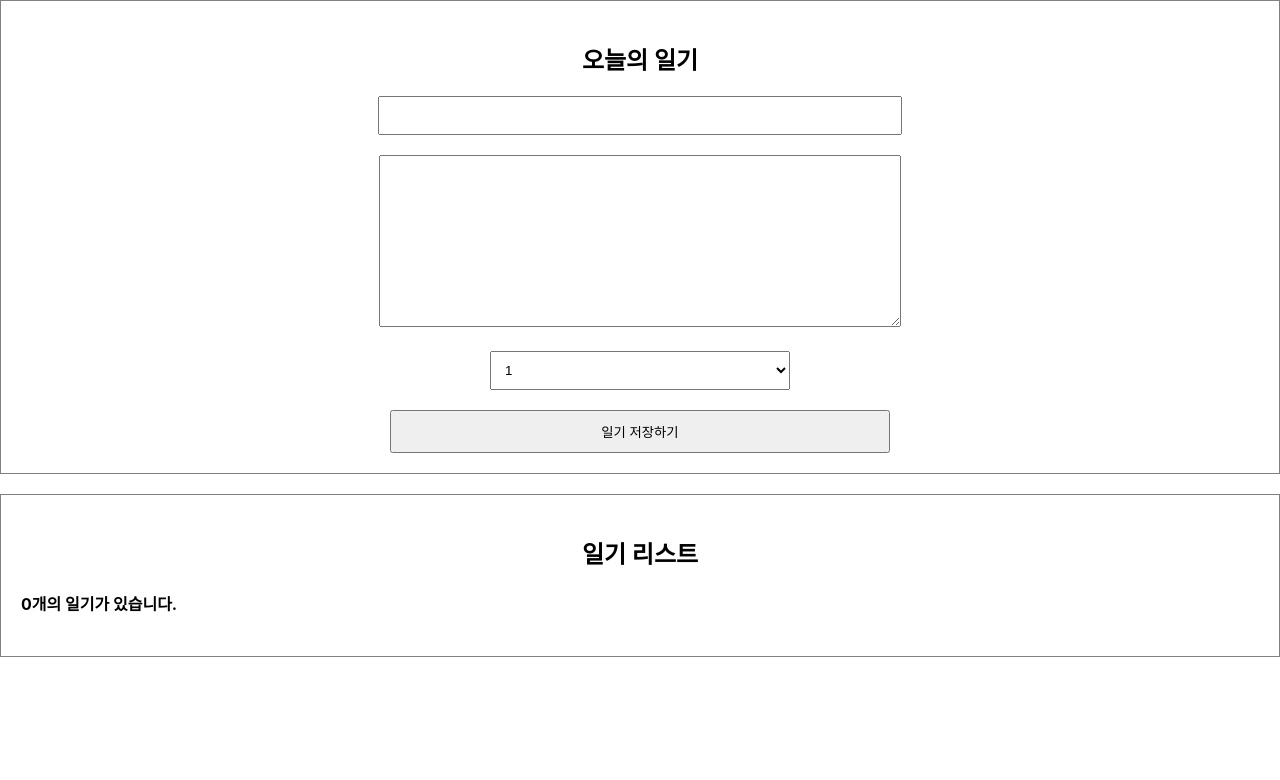
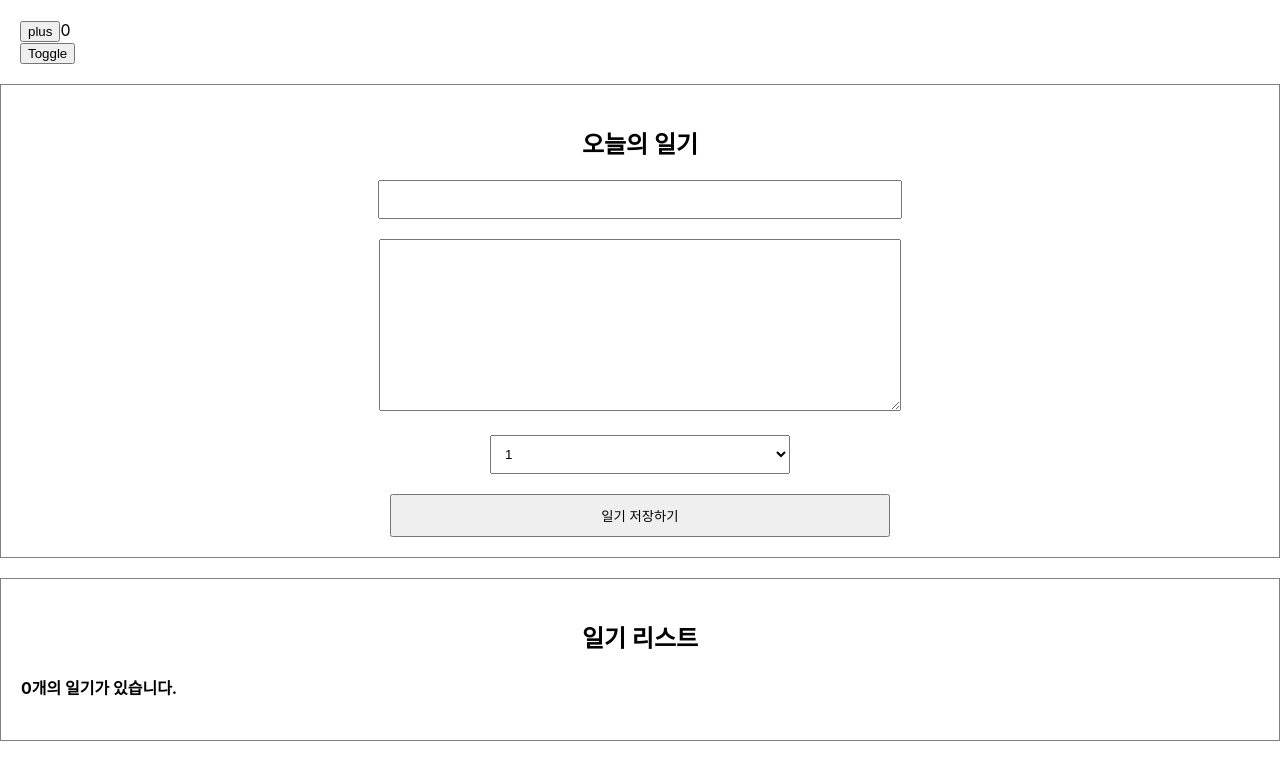
Before and after one commit to kkuyu/simple-diary, a React (Create React App) app: page / in a window 1280 px wide. Shown: the top 780 px of the page. Built offline with nearby package versions, Linux system fonts and the light colour scheme.

Commit message:
React Lifecycle 제어하기 - useEffect

```diff
--- a/src/App.js
+++ b/src/App.js
@@ -3,6 +3,7 @@ import { useRef, useState } from "react";
 import "./App.css";
 import DiaryEditor from "./DiaryEditor";
 import DiaryList from "./DiaryList";
+import Lifecycle from "./Lifecycle";
 
 function App() {
   const [data, setData] = useState([]);
@@ -39,6 +40,7 @@ function App() {
 
   return (
     <div className="App">
+      <Lifecycle />
       <DiaryEditor onCreate={onCreate} />
       <DiaryList list={data} onRemove={onRemove} onEdit={onEdit} />
     </div>
--- /dev/null
+++ b/src/Lifecycle.js
@@ -0,0 +1,50 @@
+import { useEffect, useState } from "react";
+
+const UnmountTest = () => {
+  useEffect(() => {
+    console.log("mount");
+    return () => {
+      console.log("unmount");
+    };
+  }, []);
+  return <span>UnmountTest</span>;
+};
+
+const Lifecycle = () => {
+  const [count, setCount] = useState(0);
+  const [isVisible, setIsVisible] = useState(false);
+
+  const toggleIsVisible = () => {
+    setIsVisible(!isVisible);
+  };
+
+  useEffect(() => {
+    console.log("mount!");
+  }, []);
+
+  useEffect(() => {
+    console.log("update!");
+  });
+
+  useEffect(() => {
+    console.log("count:", count);
+    if (count > 5) {
+      alert("count를 초기화합니다.");
+      setCount(0);
+    }
+  }, [count]);
+
+  return (
+    <div style={{ padding: 20 }}>
+      <button onClick={() => setCount(count + 1)}>plus</button>
+      <span>{count}</span>
+      <br />
+      <button type="button" onClick={toggleIsVisible}>
+        Toggle
+      </button>
+      {isVisible && <UnmountTest />}
+    </div>
+  );
+};
+
+export default Lifecycle;
--- a/src/index.js
+++ b/src/index.js
@@ -4,8 +4,4 @@ import "./index.css";
 import App from "./App";
 
 const root = ReactDOM.createRoot(document.getElementById("root"));
-root.render(
-  <React.StrictMode>
-    <App />
-  </React.StrictMode>
-);
+root.render(<App />);
```
